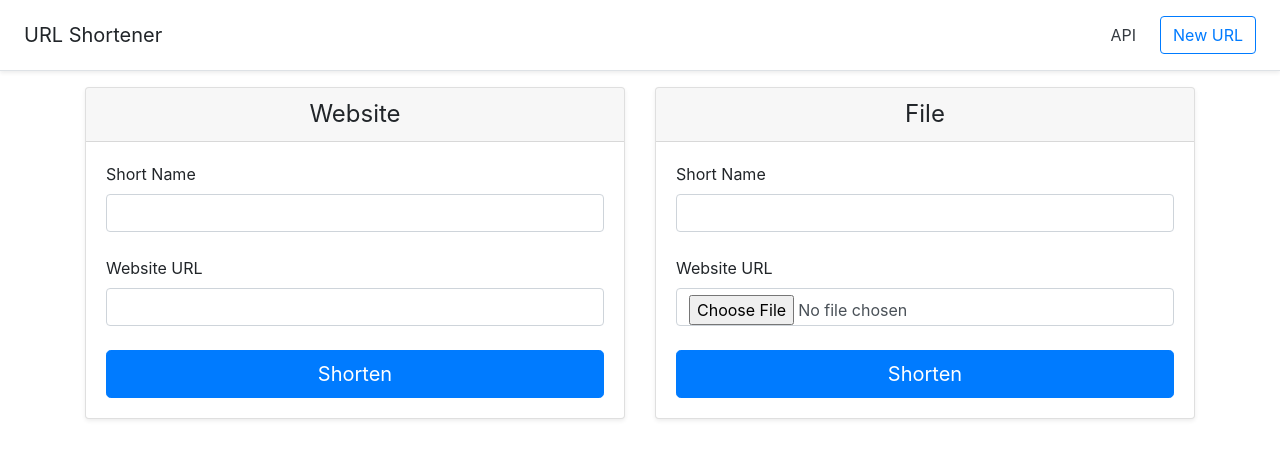
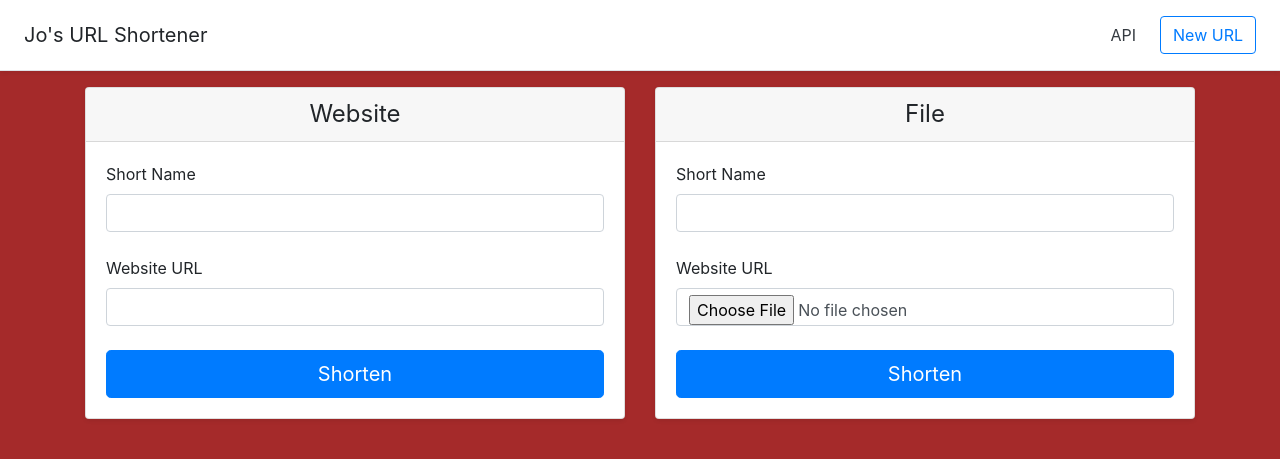
Before and after one commit to z0sun/URL3, a Flask app: page / in a window 1280 px wide. Shown: the top 459 px of the page. Run offline with Flask 2, Linux system fonts and the light colour scheme; some libraries are stand-ins or nearby versions.

Commit message:
Update base.html

```diff
--- a/templates/base.html
+++ b/templates/base.html
@@ -14,8 +14,14 @@
 
 <body>
 
+<style>
+  body {
+    background-color: brown;
+  }
+</style>
+
   <div class="d-flex flex-column flex-md-row align-items-center p-3 px-md-4 mb-3 bg-white border-bottom shadow-sm">
-    <h5 class="my-0 mr-md-auto font-weight-normal">URL Shortener</h5>
+    <h5 class="my-0 mr-md-auto font-weight-normal">Jo's URL Shortener</h5>
     <nav class="my-2 my-md-0 mr-md-3">
       <a class="p-2 text-dark" href="{{ url_for('session_api') }}">API</a>
     </nav>
```
